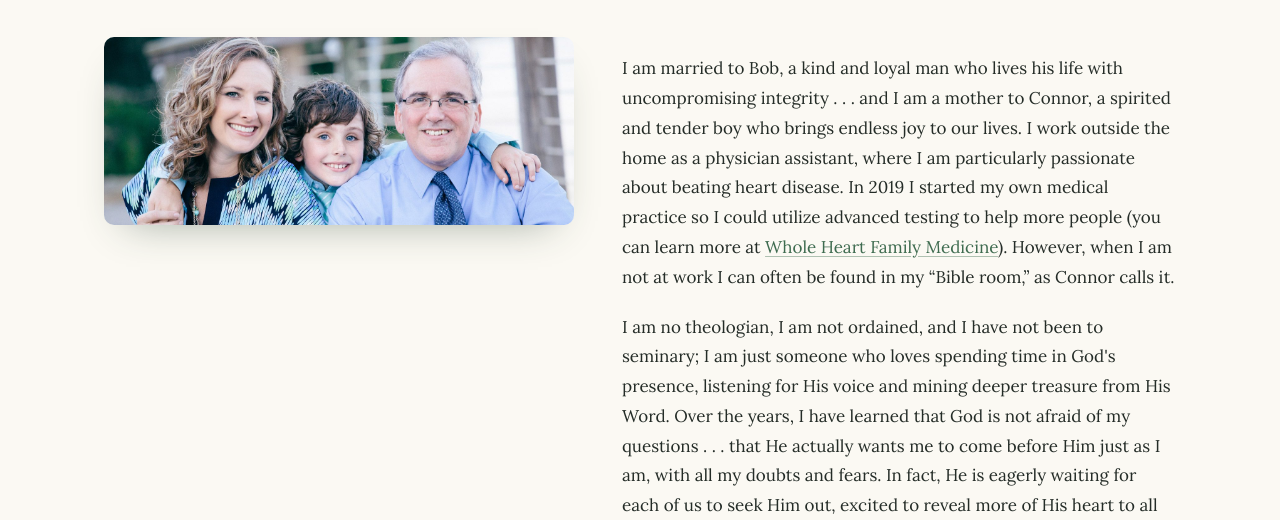
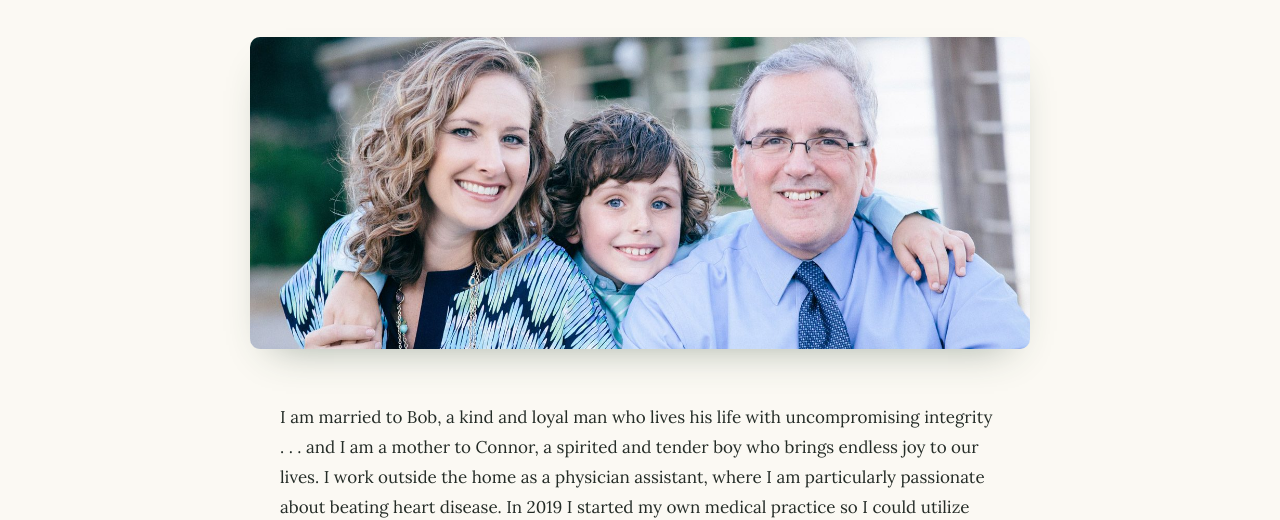
Before and after one commit to lifelibertynlove-wq/lifelibertyandlove, an Eleventy site: page src/about.njk in a window 1280 px wide. Shown: the part 282-802 px from the top of the page. Built offline with nearby package versions, Linux system fonts and the light colour scheme; Eleventy itself is replaced by a stand-in of ours; files that its build step writes are made by us from their sources.

Commit message:
Cambios posteriores de Imagen About

```diff
--- a/src/css/style.css
+++ b/src/css/style.css
@@ -327,9 +327,12 @@ a:hover { color: var(--forest); }
 .page-title { font-family: var(--font-display); font-weight: 600; font-size: clamp(2.2rem, 5vw, 3.1rem); margin: 0 0 10px; }
 .page-lead { color: var(--ink-soft); font-size: 1.1rem; max-width: 560px; margin-inline: auto; }
 
-.about-grid { display: grid; grid-template-columns: minmax(380px, 470px) 1fr; gap: 48px; align-items: start; }
-.about-grid img { width: 100%; border-radius: 10px; position: sticky; top: 24px; box-shadow: 0 18px 40px -22px rgba(38, 64, 47, 0.45); }
-@media (max-width: 900px) { .about-grid { grid-template-columns: 1fr; } .about-grid img { position: static; max-width: 560px; margin-inline: auto; } }
+.about-grid { display: block; }
+.about-grid img {
+  width: 100%; max-width: 780px; margin: 0 auto clamp(34px, 5vw, 54px);
+  border-radius: 10px; box-shadow: 0 18px 40px -22px rgba(38, 64, 47, 0.45);
+}
+.about-grid .flow { max-width: 720px; margin-inline: auto; }
 
 .verse-callout {
   margin: 2em 0; padding: 28px 30px; background: var(--leaf-soft);
```
